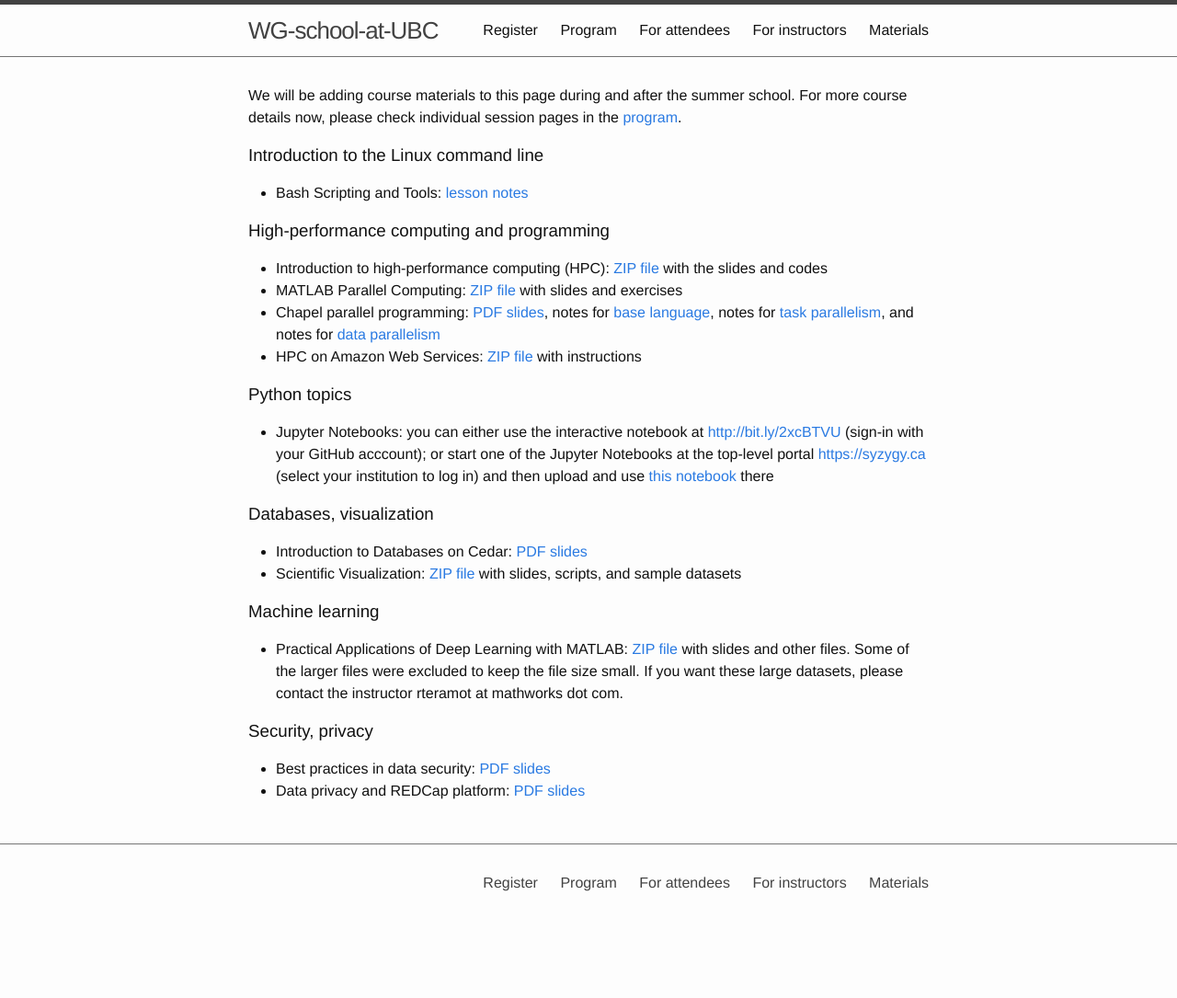
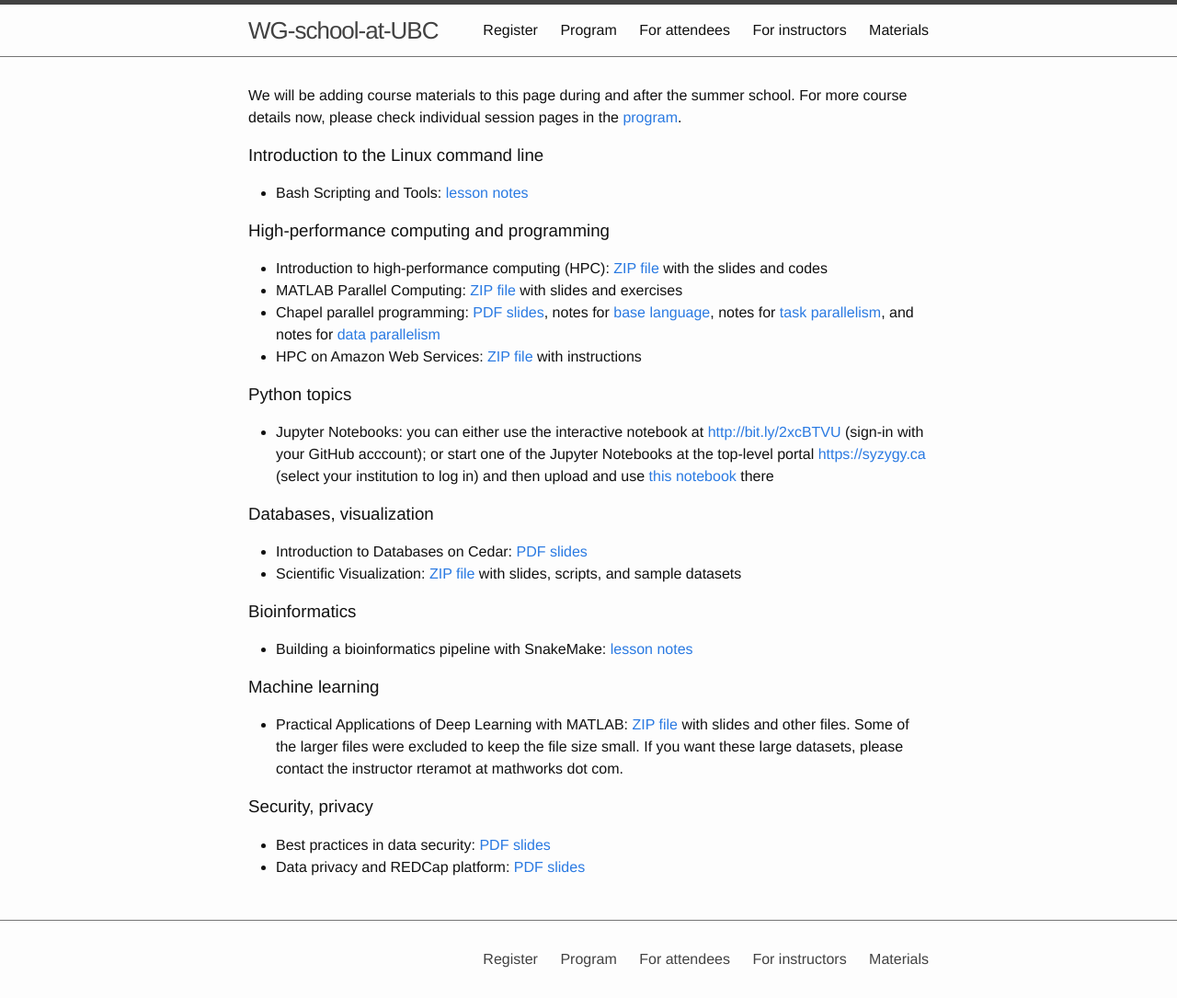
Before and after one commit to WestGrid/ubcSummerSchool2019, a Jekyll site: the page built from 4-materials.md, in a window 1280 px wide. Shown: the whole page at 92% size. Built offline with Jekyll 4.4.1, drawn with Linux system fonts in a browser that asks for light colours; before the commit the page ends 1002 px from its top, so only the background shows below that.

Commit message:
2019-Jul-24 12:52

```diff
--- a/4-materials.md
+++ b/4-materials.md
@@ -32,6 +32,12 @@ details now, please check individual session pages in the [program]({{ site.base
 - Scientific Visualization: [ZIP file](https://owncloud.westgrid.ca/index.php/s/yG9xbsYLbLymvdZ/download)
   with slides, scripts, and sample datasets
 
+### Bioinformatics
+
+- Building a bioinformatics pipeline with SnakeMake: <a
+  href="https://github.com/bmcconeghy/bioinformatics_pipeline_with_snakemake_2019-06-27"
+  target="_blank">lesson notes</a>
+
 ### Machine learning
 
 - Practical Applications of Deep Learning with MATLAB:
```
